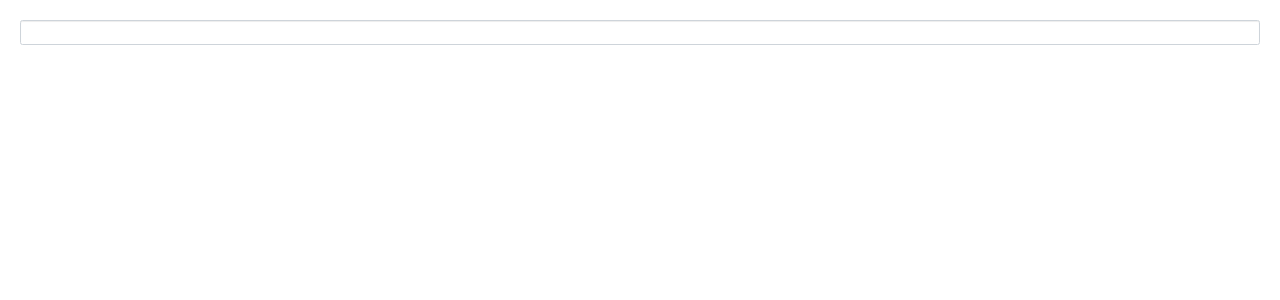
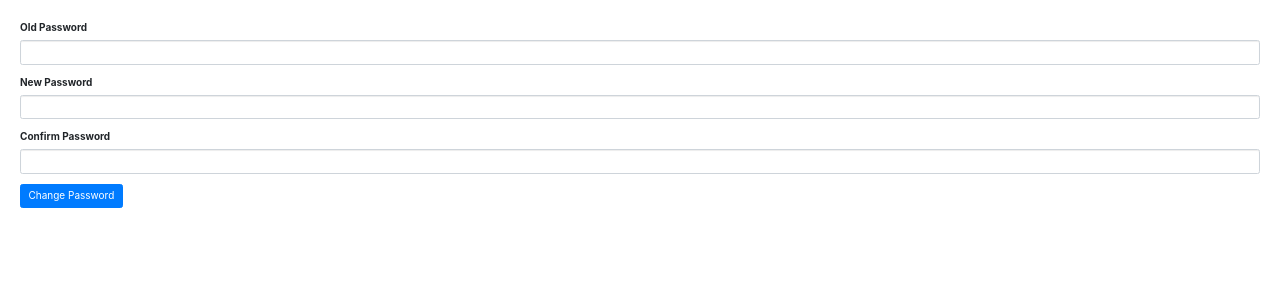
Before and after one commit to ssmanian07/First_Angular_App, an Angular app: page / in a window 1280 px wide. Shown: the top 300 px of the page. Built offline with nearby package versions, Linux system fonts and the light colour scheme.

Commit message:
Change Password Form

```diff
--- a/src/app/app.component.html
+++ b/src/app/app.component.html
@@ -1 +1 @@
-<new-course-form></new-course-form>
+<change-password></change-password>
--- a/src/app/app.module.ts
+++ b/src/app/app.module.ts
@@ -16,7 +16,7 @@
 import { ZippyComponent } from './zippy/zippy.component';
 import { ContactFormComponent } from './contact-form/contact-form.component';
 import { NewCourseFormComponent } from './new-course-form/new-course-form.component';
-
+import { ChangePasswordComponent } from './change-password/change-password.component';
 
 
 @NgModule({
@@ -31,7 +31,8 @@
     LikeComponent,
     ZippyComponent,
     ContactFormComponent,
-    NewCourseFormComponent
+    NewCourseFormComponent,
+    ChangePasswordComponent
   ],
   imports: [
     BrowserModule,
--- /dev/null
+++ b/src/app/change-password/change-password.component.html
@@ -0,0 +1,44 @@
+<form [formGroup]="form">
+<div class="form-group">
+    <label for="">Old Password</label>
+    <input formControlName="oldPassword" type="password" class="form-control">
+        <div
+        *ngIf="oldPassword.touched && oldPassword.invalid"
+        class="alert alert-danger">
+            <div *ngIf="oldPassword.errors.required">
+                Old Password is required
+            </div>
+            <div *ngIf="oldPassword.errors.invalidOldPassword">
+                Old Password not match
+            </div>
+        </div>
+</div>
+<div class="form-group">
+    <label for="">New Password</label>
+    <input formControlName="newPassword" type="password" class="form-control">
+    <div
+    *ngIf="newPassword.touched && newPassword.invalid"
+    class="alert alert-danger">
+        <div *ngIf="newPassword.errors.required">
+            New Password is required
+        </div>
+    </div>
+</div>
+<div class="form-group">
+    <label for="">Confirm Password</label>
+    <input formControlName="confirmPassword" type="password" class="form-control">
+    <div
+    *ngIf="confirmPassword.touched && confirmPassword.invalid"
+    class="alert alert-danger">
+        <div *ngIf="confirmPassword.errors.required">
+            Confirm Password is required
+        </div>
+    </div>
+    <div
+    *ngIf="confirmPassword.valid && form.invalid && form.errors.PasswordsShouldMatch"
+    class="alert alert-danger">
+        Password do not match
+    </div>
+</div>
+<button class="btn btn-primary">Change Password</button>
+</form>
--- /dev/null
+++ b/src/app/change-password/change-password.component.ts
@@ -0,0 +1,28 @@
+import { passwordValidators } from './password.validators';
+import { FormGroup, FormBuilder, Validators } from '@angular/forms';
+import { Component, OnInit } from '@angular/core';
+
+@Component({
+  selector: 'change-password',
+  templateUrl: './change-password.component.html',
+  styleUrls: ['./change-password.component.css']
+})
+export class ChangePasswordComponent {
+form:FormGroup;
+
+constructor(fb: FormBuilder){
+  this.form= fb.group({
+    oldPassword: ['',Validators.required,passwordValidators.ValidOldPassword],
+    newPassword: ['',Validators.required],
+    confirmPassword: ['',Validators.required]
+  }, {
+      validator: passwordValidators.PasswordsShouldMatch
+  });
+};
+
+get oldPassword() { return this.form.get('oldPassword')};
+get newPassword() { return this.form.get('newPassword')};
+get confirmPassword() { return this.form.get('confirmPassword')};
+
+
+}
--- /dev/null
+++ b/src/app/change-password/password.validators.ts
@@ -0,0 +1,19 @@
+import { AbstractControl } from '@angular/forms';
+
+export class passwordValidators{
+    static ValidOldPassword(control: AbstractControl){
+        return new Promise((resolve) => {
+            if(control.value !== "1234")
+                resolve({ invalidOldPassword: true});
+            else
+             resolve(null);
+        })
+    }
+
+    static PasswordsShouldMatch(control: AbstractControl){
+     let newPassword = control.get('newPassword');
+     let confirmPassword = control.get('confirmPassword');
+
+     return { PasswordsShouldMatch: newPassword.value !== confirmPassword.value };
+    }
+}
```
Also changed, not shown: src/app/change-password/change-password.component.css (added), 1 other file (tests, documents, lock files or other folders).
